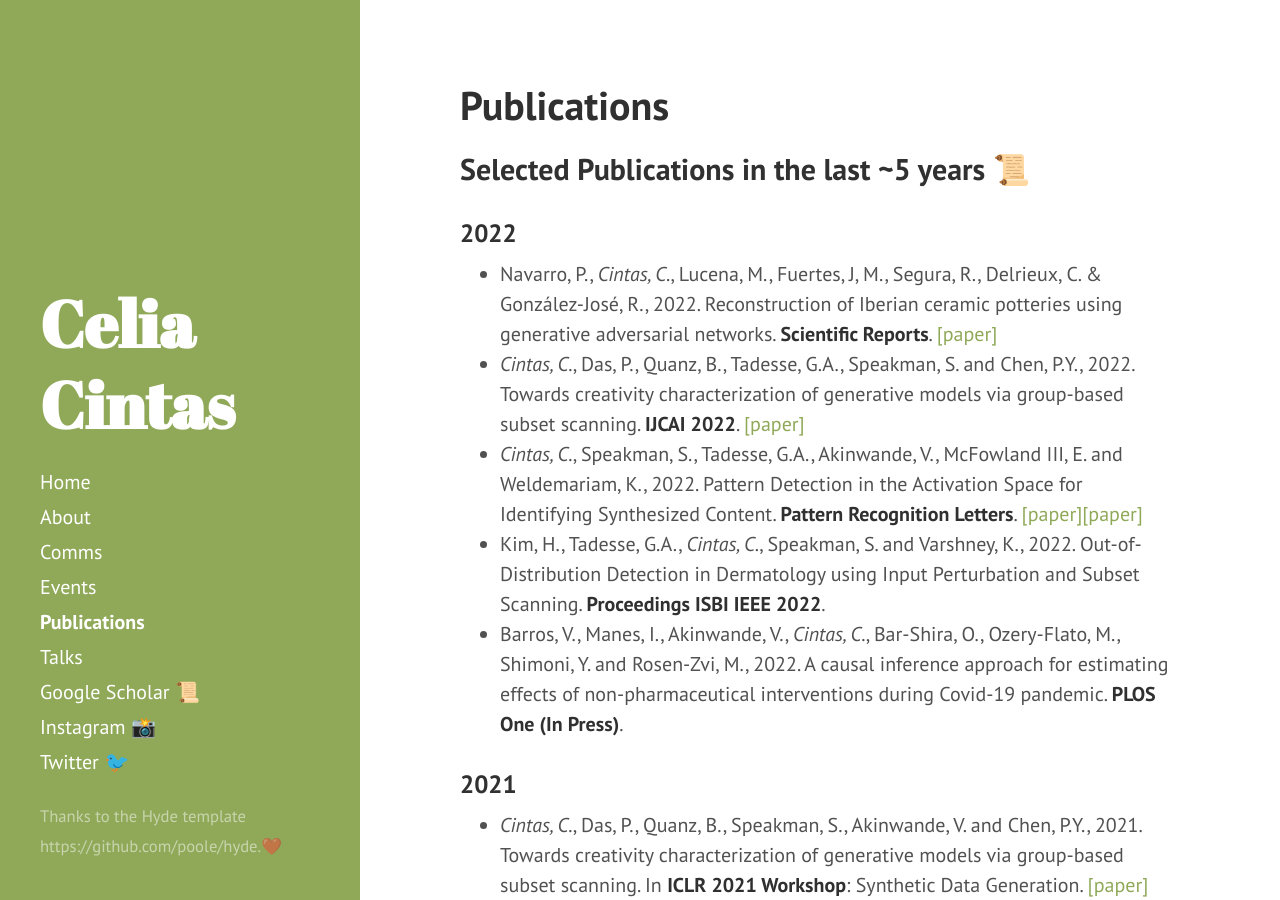
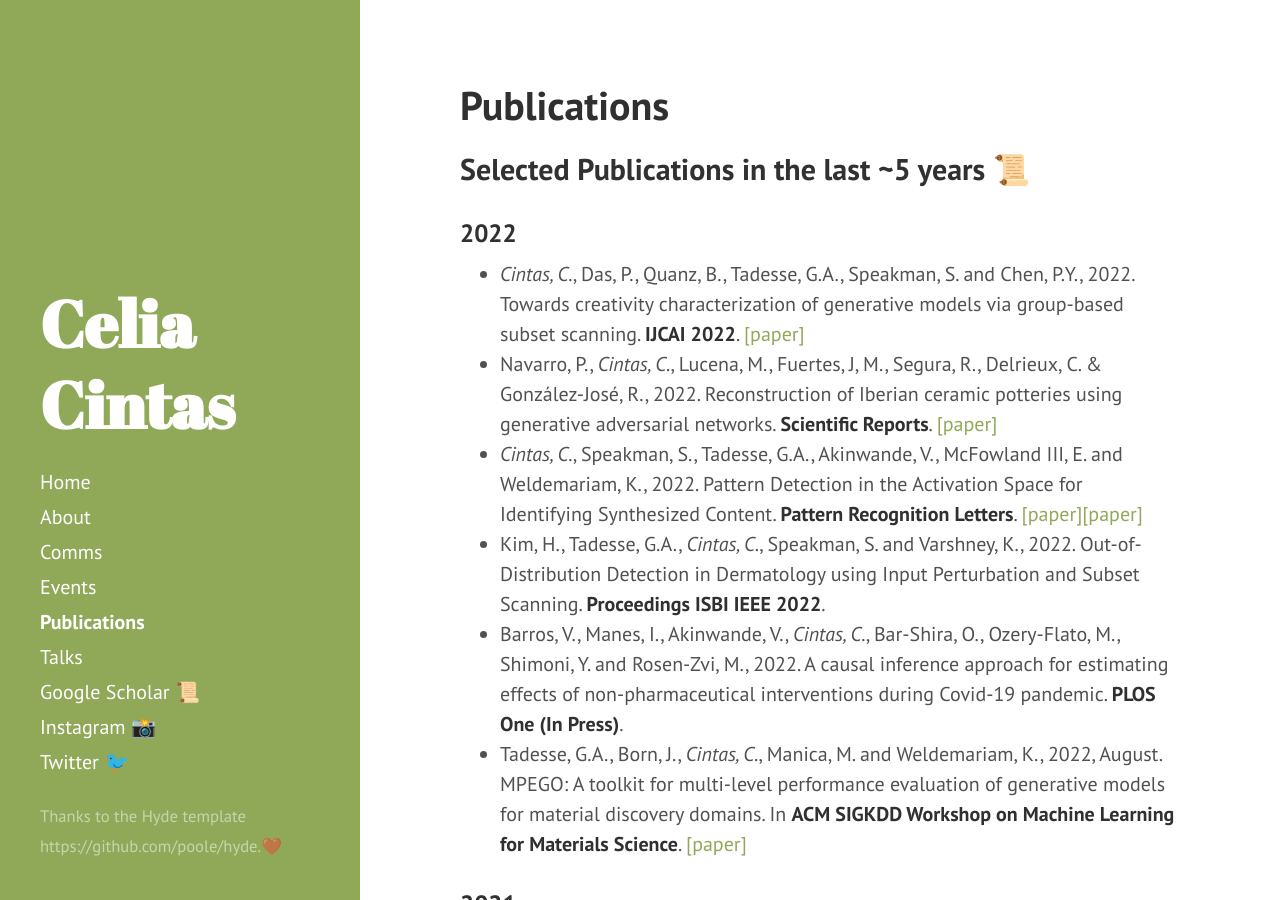
Before and after one commit to celiacintas/celiacintas.github.io, a Jekyll site: the page built from publications.md, in a window 1280 px wide and 900 px high. Built offline with Jekyll 4.4.1, drawn with Linux system fonts in a browser that asks for light colours.

Commit message:
Update publications.md

```diff
--- a/publications.md
+++ b/publications.md
@@ -7,11 +7,12 @@ title: Publications
 
 ### 2022
 
+* *Cintas, C.*, Das, P., Quanz, B., Tadesse, G.A., Speakman, S. and Chen, P.Y., 2022. Towards creativity characterization of generative models via group-based subset scanning. **IJCAI 2022**. [[paper]](https://www.ijcai.org/proceedings/2022/0683.pdf)
 * Navarro, P., *Cintas, C.*, Lucena, M., Fuertes, J, M., Segura, R., Delrieux, C. & González-José, R., 2022. Reconstruction of Iberian ceramic potteries using generative adversarial networks. **Scientific Reports**. [[paper]](https://www.nature.com/articles/s41598-022-14910-7)
-* *Cintas, C.*, Das, P., Quanz, B., Tadesse, G.A., Speakman, S. and Chen, P.Y., 2022. Towards creativity characterization of generative models via group-based subset scanning. **IJCAI 2022**. [[paper]](https://www.ijcai.org/proceedings/2022/0683.pdf)
 * *Cintas, C.*, Speakman, S., Tadesse, G.A., Akinwande, V., McFowland III, E. and Weldemariam, K., 2022. Pattern Detection in the Activation Space for Identifying Synthesized Content. **Pattern Recognition Letters**. [[paper]](https://arxiv.org/pdf/2105.12479.pdf)[[paper]](https://www.sciencedirect.com/science/article/pii/S0167865521004372)
 * Kim, H., Tadesse, G.A., *Cintas, C.*, Speakman, S. and Varshney, K., 2022. Out-of-Distribution Detection in Dermatology using Input Perturbation and Subset Scanning. **Proceedings ISBI IEEE 2022**.
 * Barros, V., Manes, I., Akinwande, V., *Cintas, C.*, Bar-Shira, O., Ozery-Flato, M., Shimoni, Y. and Rosen-Zvi, M., 2022. A causal inference approach for estimating effects of non-pharmaceutical interventions during Covid-19 pandemic. **PLOS One (In Press)**.
+* Tadesse, G.A., Born, J., *Cintas, C.*, Manica, M. and Weldemariam, K., 2022, August. MPEGO: A toolkit for multi-level performance evaluation of generative models for material discovery domains. In **ACM SIGKDD Workshop on Machine Learning for Materials Science**. [[paper]](https://research.ibm.com/publications/mpego-a-toolkit-for-multi-level-performance-evaluation-of-generative-models-for-material-discovery-domains)
 
 
 ### 2021
```
